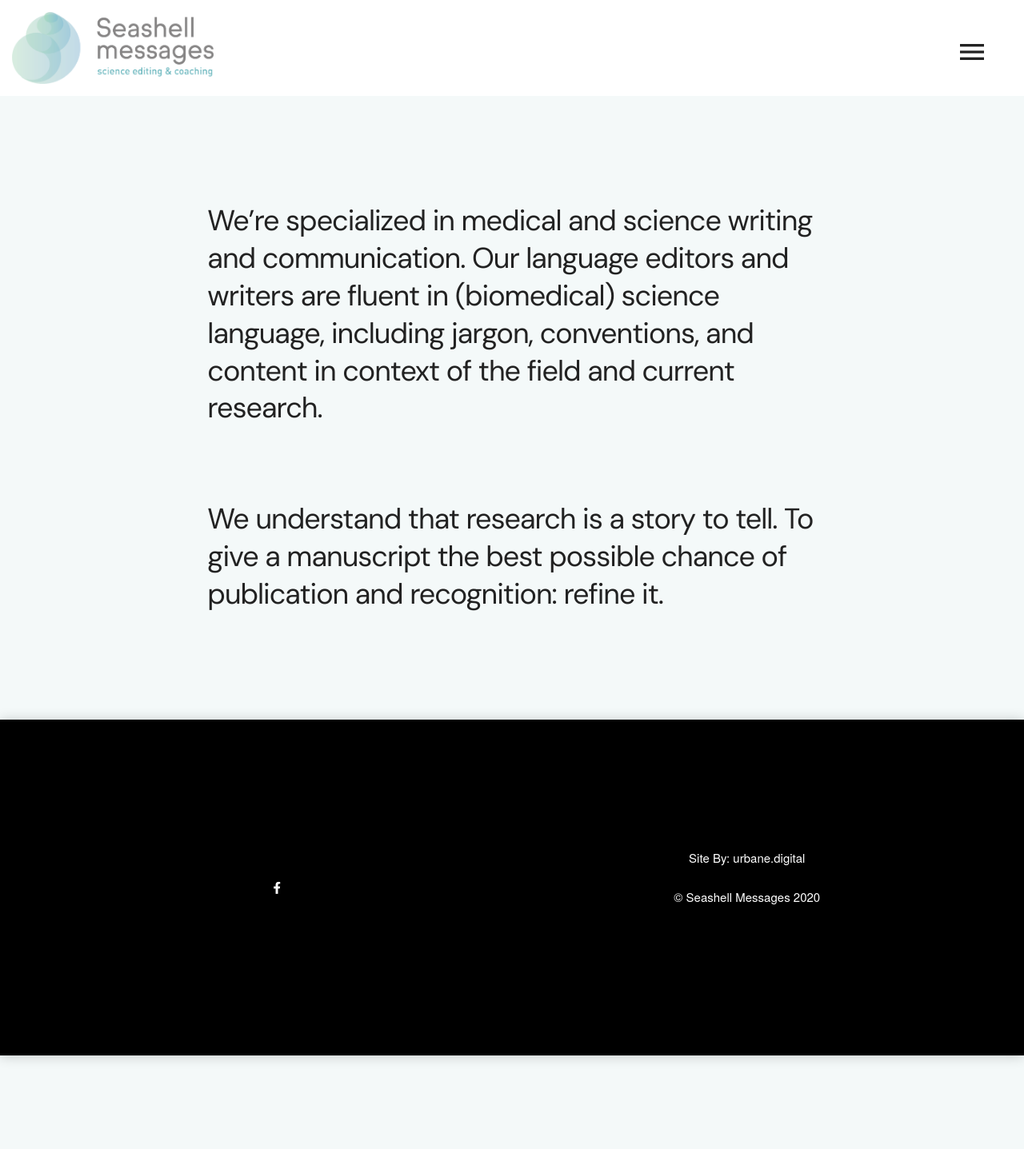
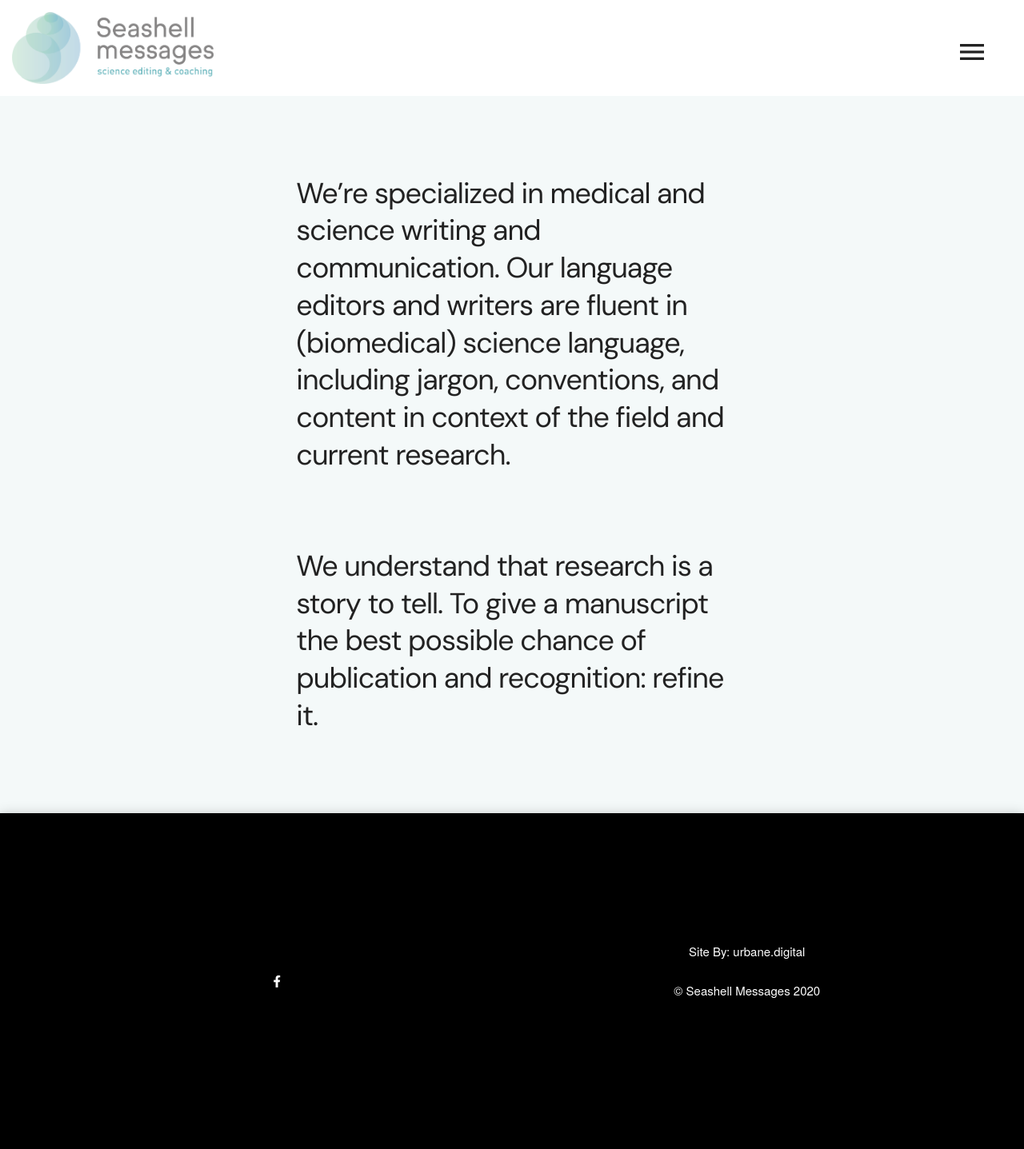
Before and after one commit to seashellmessages/seashell-messages-neue, a Jekyll site: the page built from expertise.markdown, in a window 1280 px wide. Shown: the whole page at 80% size. Built offline with Jekyll 4.4.1, drawn with Linux system fonts in a browser that asks for light colours; nearby versions of some CDN libraries.

Commit message:
Layout fixes.
Signed-off-by: Thomas Smith <me@spud93.com>

```diff
--- a/_includes/header.html
+++ b/_includes/header.html
@@ -38,7 +38,7 @@
             src="https://code.jquery.com/jquery-3.5.1.min.js"
             integrity="sha256-9/aliU8dGd2tb6OSsuzixeV4y/faTqgFtohetphbbj0="
             crossorigin="anonymous"></script>
-    <script type="text/javascript" src="{{ '/assets/js/navigation.js?v=1.0.5' | relative_url }}"></script>
+    <script type="text/javascript" src="{{ '/assets/js/navigation.js?v=1.0.6' | relative_url }}"></script>
 
     <link href="https://fonts.googleapis.com/icon?family=Material+Icons" rel="stylesheet">
 
--- a/_layouts/page.html
+++ b/_layouts/page.html
@@ -2,7 +2,7 @@
 
 <main id="main-content" class="main-content">
     <div id="about-content" class="about-content-container row">
-        <div class="about-text-container eight columns offset-by-two">
+        <div class="about-text-container six columns offset-by-three">
             <p class="content-wrapper">
                 {{content}}
             </p>
--- a/_sass/main.scss
+++ b/_sass/main.scss
@@ -227,7 +227,7 @@ nav {
 .about-content-container {
   width: 100%;
   img {
-    width: 50%;
+    width: 100%;
     margin: 1em auto;
   }
 }
@@ -236,7 +236,7 @@ nav {
   @include fadeInAnimation();
   padding: 2.5em;
   p {
-    text-align: center;
+    text-align: left;
     font-size: 2.5rem;
   }
   ul {
```
